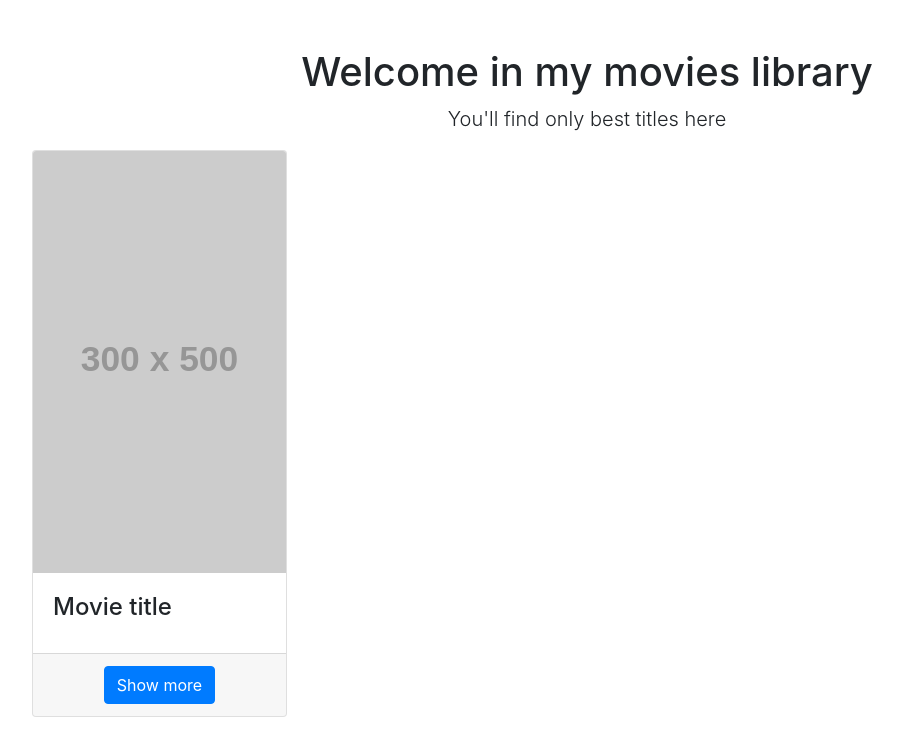
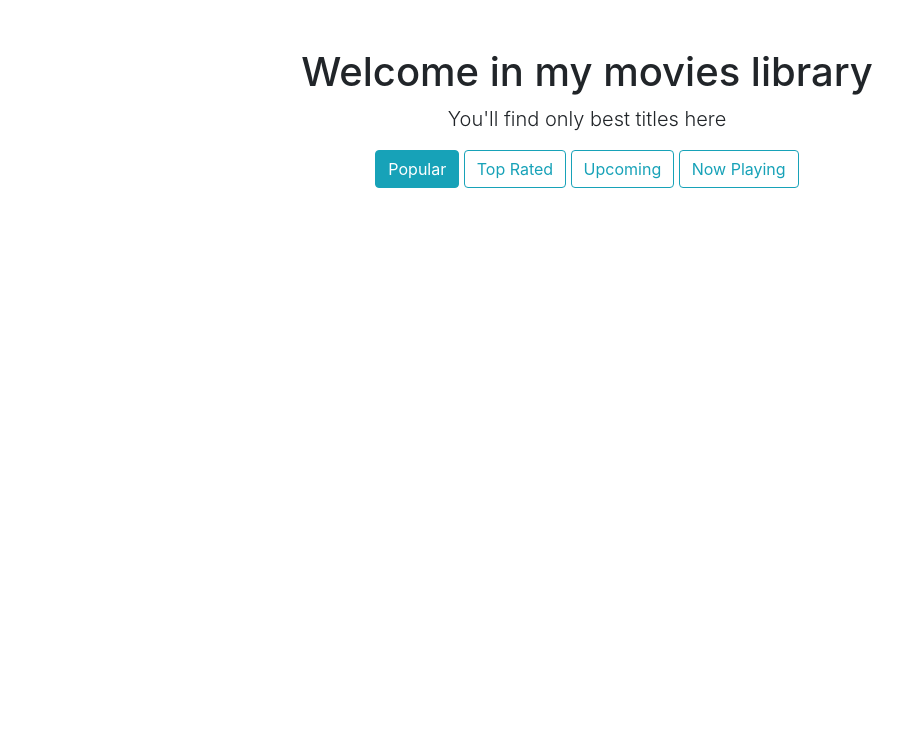
Before and after one commit to likeahim/movies_catalogue, a Flask app: page /?list_type=popular in a window 1280 px wide. Shown: the part 56-800 px from the top of the page, without its empty margins (53-955 px from the left). Run offline with Flask 3, Linux system fonts and the light colour scheme; grey boxes labelled with a size stand in for pictures from a placeholder-image service; data that the repository does not hold is empty; some libraries are stand-ins or nearby versions.

Commit message:
movie lists, movie details and cast

```diff
--- a/main.py
+++ b/main.py
@@ -1,11 +1,29 @@
-from flask import Flask, render_template
+from flask import Flask, render_template, request
+import tmdb_client
 
 app = Flask(__name__)
 
+VALID_LIST_TYPES = ["now_playing", "popular", "top_rated", "upcoming"]
+
 @app.route('/')
 def homepage():
-    movies = ["movie"]
-    return render_template("homepage.html", movies=movies)
+    list_type = request.args.get('list_type', 'popular')
+    if list_type not in VALID_LIST_TYPES:
+        list_type = "popular"
+    movies = tmdb_client.get_movies(how_many=8, list_type=list_type)
+    return render_template("homepage.html", movies=movies, list_type=list_type)
+
+@app.context_processor
+def utility_processor():
+    def tmdb_image_url(path, size):
+        return tmdb_client.get_poster_url(path, size)
+    return {"tmdb_image_url": tmdb_image_url}
+
+@app.route("/movie/<movie_id>")
+def movie_details(movie_id):
+    details = tmdb_client.get_single_movie(movie_id)
+    cast = tmdb_client.get_single_movie_cast(movie_id)
+    return render_template("movie_details.html", movie=details, cast=cast)
 
 if __name__ == '__main__':
     app.run(debug=True)
--- a/templates/homepage.html
+++ b/templates/homepage.html
@@ -1,25 +1,39 @@
 {% extends "index.html" %}
 
 {% block content %}
-
 <div class="row">
     <div class="col-lg-12 text-center">
         <h1 class="mt-5">Welcome in my movies library</h1>
         <p class="lead">You'll find only best titles here</p>
     </div>
+    <div class="col-lg-12 mb-4 text-center">
+        {% set lists = {
+        'popular': 'Popular',
+        'top_rated': 'Top Rated',
+        'upcoming': 'Upcoming',
+        'now_playing': 'Now Playing'
+        } %}
+
+        {% for list_key, list_name in lists.items() %}
+        <a href="{{ url_for('homepage', list_type=list_key) }}"
+           class="btn btn-outline-info {% if list_type == list_key %}active{% endif %}">
+            {{ list_name }}
+        </a>
+        {% endfor %}
+    </div>
+
     {% for movie in movies %}
     <div class="col-lg-3 col-md-6 mb-4">
         <div class="card h-100">
-            <img class="card-img-top" src="http://placehold.it/300x500" alt="">
+            <img src="{{ tmdb_image_url(movie.poster_path, 'w780') }}" class="card-img-top" alt="{{ movie.title }}">
             <div class="card-body">
-                <h4 class="card-title">Movie title</h4>
+                <h4 class="card-title">{{ movie.title }}</h4>
             </div>
             <div class="card-footer text-center">
-                <a href="#" class="btn btn-primary">Show more</a>
+                <a href="{{ url_for('movie_details', movie_id=movie.id) }}">Show more</a>
             </div>
         </div>
     </div>
     {% endfor %}
 </div>
-
 {% endblock %}
--- /dev/null
+++ b/tmdb_client.py
@@ -0,0 +1,35 @@
+import requests
+API_KEY = "eyJhbGciOiJIUzI1NiJ9.eyJhdWQiOiIzYzI0OTY0YWUyZGIxYmVlMTNlNTdmOGQ3MWUyZjQ4MiIsIm5iZiI6MTc0MzY5NDEzOC43NTUsInN1YiI6IjY3ZWVhOTNhNDY4MGYyNmJmM2E3YmIyZSIsInNjb3BlcyI6WyJhcGlfcmVhZCJdLCJ2ZXJzaW9uIjoxfQ.djSoWLofNeseWi-7z4ILwigetR0NyQf_FMPXPGStLtQ"
+
+def get_movies_list(list_type="popular"):
+    endpoint = f"https://api.themoviedb.org/3/movie/{list_type}"
+    headers = {
+        "Authorization": f"Bearer {API_KEY}"
+    }
+    response = requests.get(endpoint, headers=headers)
+    response.raise_for_status()
+    return response.json()
+
+def get_poster_url(poster_api_path, size="w342"):
+    base_url = "https://image.tmdb.org/t/p/"
+    return f"{base_url}{size}/{poster_api_path}"
+
+def get_movies(how_many, list_type="popular"):
+    data = get_movies_list(list_type)
+    return data["results"][:how_many]
+
+def get_single_movie(movie_id):
+    endpoint = f"https://api.themoviedb.org/3/movie/{movie_id}"
+    headers = {
+        "Authorization": f"Bearer {API_KEY}"
+    }
+    response = requests.get(endpoint, headers=headers)
+    return response.json()
+
+def get_single_movie_cast(movie_id):
+    endpoint = f"https://api.themoviedb.org/3/movie/{movie_id}/credits"
+    headers = {
+        "Authorization": f"Bearer {API_KEY}"
+    }
+    response = requests.get(endpoint, headers=headers)
+    return response.json()["cast"]
```
Also changed, not shown: templates/movie_details.html (added, +47 -0 lines).
